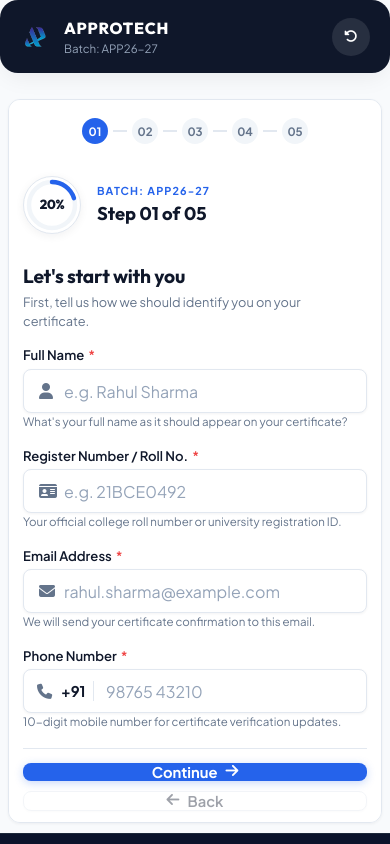
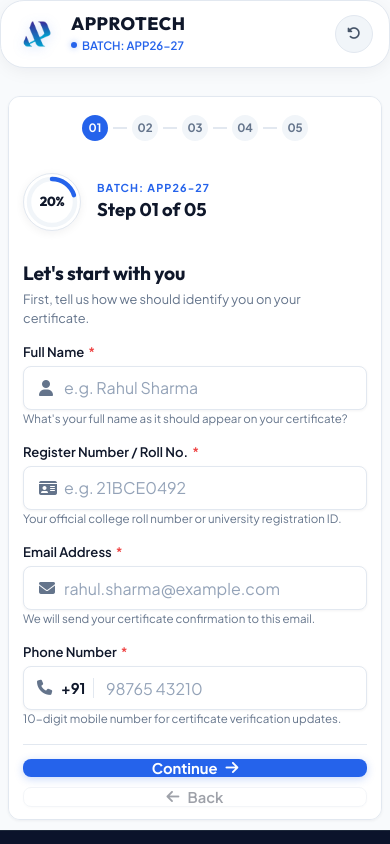
Before and after one commit to Masterminder0046/Approtech_Certificate_Management, a website: page index.html in a window 390 px wide. Shown: the top 844 px of the page. Drawn offline with Linux system fonts and the light colour scheme.

Commit message:
fix(mobile): redesign mobile header with high-contrast visible logo, clean typography, and update Google Maps location

```diff
--- a/index.html
+++ b/index.html
@@ -45,7 +45,7 @@
         <img src="/assets/approtech-icon.png" alt="Approtech Logo" class="brand-logo-img" />
         <div class="mobile-brand-title">
           <span class="brand-title">APPROTECH</span>
-          <span class="brand-sub">Batch: APP26-27</span>
+          <span class="brand-sub"><span class="badge-dot"></span> BATCH: APP26-27</span>
         </div>
       </div>
       <div style="display: flex; gap: 8px; align-items: center;">
@@ -763,7 +763,7 @@
               <div class="footer-icon-circle">
                 <i class="fa-solid fa-map-location-dot"></i>
               </div>
-              <a href="https://maps.google.com/?q=41/14+Kamarajar+Street+Tambaram+West+Chennai+600045" target="_blank" rel="noopener noreferrer" class="footer-map-link">
+              <a href="https://maps.app.goo.gl/RuiybKuWvPqrkfwQ8" target="_blank" rel="noopener noreferrer" class="footer-map-link">
                 Find us on Google Maps &rarr;
               </a>
             </div>
--- a/style.css
+++ b/style.css
@@ -1639,17 +1639,18 @@ body {
     display: none;
   }
 
-  /* Mobile Header Navigation */
+  /* Mobile Header Navigation - Premium Light Card Header */
   .mobile-header {
     display: flex;
     align-items: center;
     justify-content: space-between;
-    background: var(--primary);
-    color: #FFFFFF;
-    padding: 16px 20px;
-    border-radius: var(--radius-lg);
-    margin-bottom: 16px;
-    box-shadow: var(--shadow-md);
+    background: #FFFFFF;
+    color: var(--text);
+    padding: 12px 16px;
+    border-radius: var(--radius-xl);
+    margin-bottom: 18px;
+    border: 1px solid var(--border);
+    box-shadow: 0 4px 20px -4px rgba(15, 23, 42, 0.08);
   }
 
   .mobile-brand {
@@ -1659,31 +1660,51 @@ body {
   }
 
   .brand-logo-img {
-    height: 32px;
-    width: auto;
+    height: 42px;
+    width: 42px;
+    object-fit: contain;
+    border-radius: 10px;
+    filter: drop-shadow(0 2px 6px rgba(37, 99, 235, 0.18));
+    flex-shrink: 0;
   }
 
   .mobile-brand-title {
     display: flex;
     flex-direction: column;
+    justify-content: center;
   }
 
   .brand-title {
     font-family: var(--font-heading);
-    font-size: 1rem;
+    font-size: 1.12rem;
     font-weight: 800;
-    letter-spacing: 0.05em;
+    letter-spacing: 0.03em;
+    color: var(--primary);
+    line-height: 1.15;
   }
 
   .brand-sub {
     font-size: 0.72rem;
-    color: #94A3B8;
+    font-weight: 600;
+    color: var(--accent);
+    display: inline-flex;
+    align-items: center;
+    gap: 5px;
+    margin-top: 2px;
+  }
+
+  .brand-sub .badge-dot {
+    width: 6px;
+    height: 6px;
+    border-radius: 50%;
+    background: var(--accent);
+    display: inline-block;
   }
 
   .btn-icon-startover {
-    background: rgba(255, 255, 255, 0.1);
-    border: none;
-    color: #FFFFFF;
+    background: #F1F5F9;
+    border: 1px solid #E2E8F0;
+    color: #475569;
     width: 38px;
     height: 38px;
     border-radius: 50%;
@@ -1691,6 +1712,13 @@ body {
     align-items: center;
     justify-content: center;
     cursor: pointer;
+    transition: var(--transition-fast);
+  }
+
+  .btn-icon-startover:hover {
+    background: #E2E8F0;
+    color: var(--accent);
+    transform: rotate(-30deg);
   }
 
   /* Compact Horizontal Step Pills for Mobile */
```
Also changed, not shown: templates/student_form.html (+2 -2 lines).
